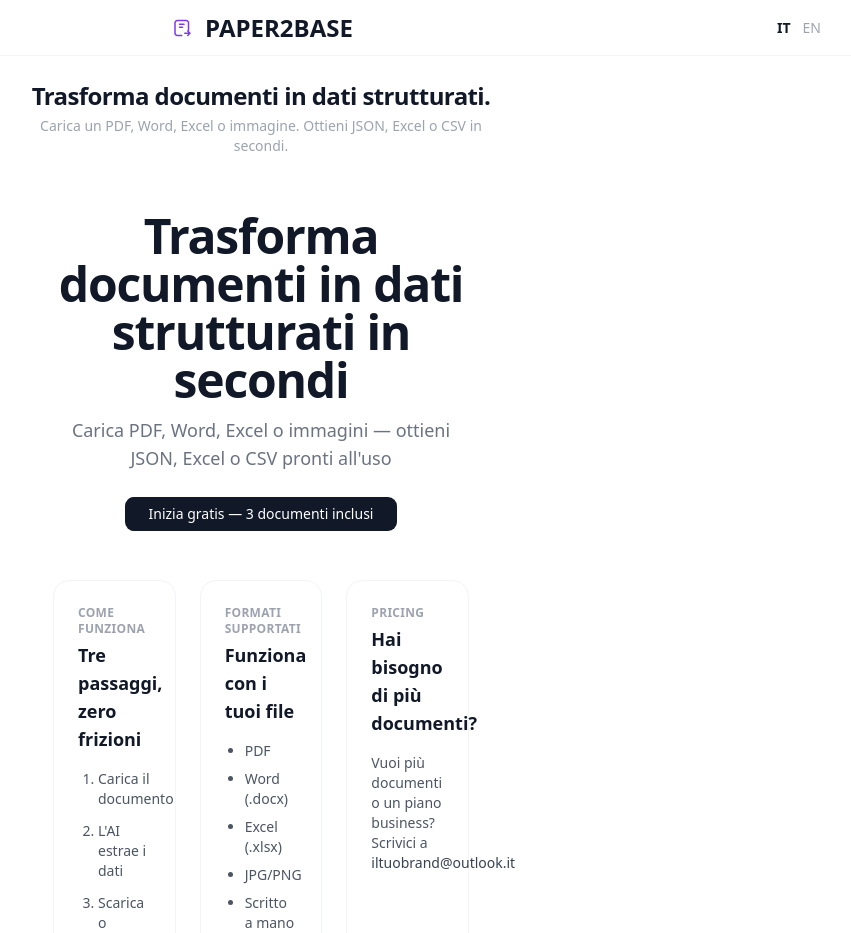
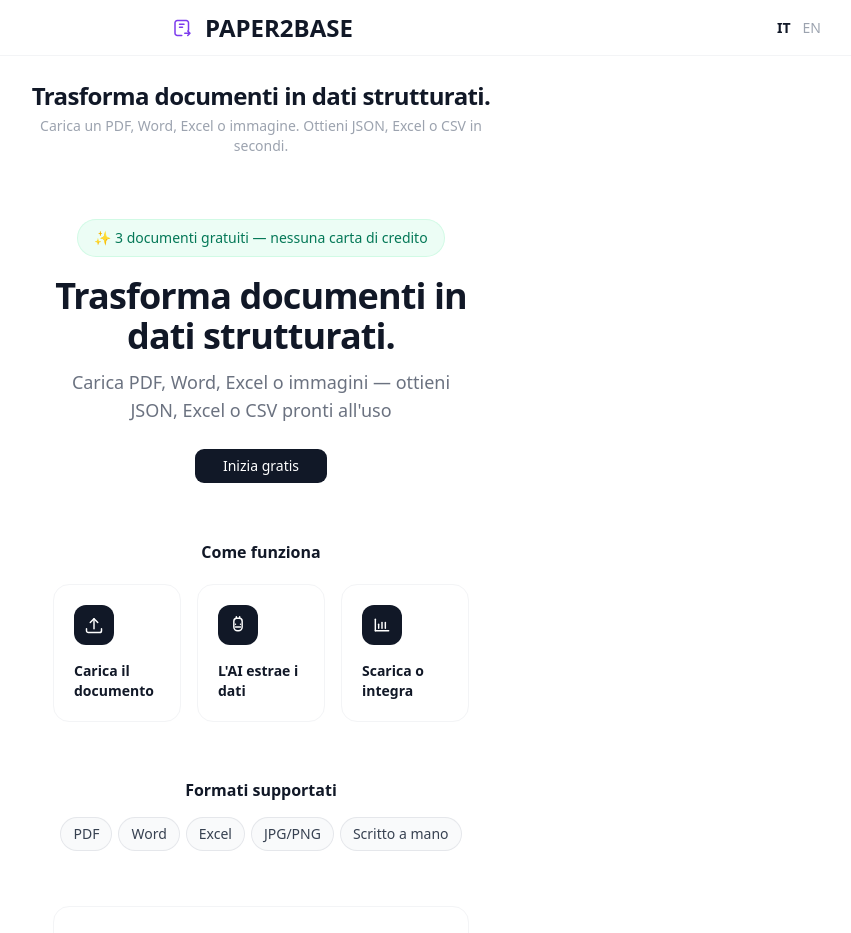
Before and after one commit to Morrix76/paper2base, a React (Vite) app in the folder frontend/: page / in a window 1280 px wide. Shown: the top 933 px of the page, without its empty margins (379-1230 px from the left). Built offline with nearby package versions, Linux system fonts and the light colour scheme.

Commit message:
redesign landing page

```diff
--- a/frontend/src/i18n/locales/en.ts
+++ b/frontend/src/i18n/locales/en.ts
@@ -124,30 +124,31 @@ export const en = {
   },
   landing: {
     hero: {
-      title: 'Turn documents into structured data in seconds',
+      badge: '✨ 3 free documents — no credit card',
+      title: 'Turn documents into structured data.',
       subtitle:
         'Upload PDF, Word, Excel, or images — get JSON, Excel, or CSV ready to use',
-      cta: 'Start free — 3 documents included',
+      cta: 'Start free',
     },
     howItWorks: {
       kicker: 'How it works',
-      title: 'Three steps, no friction',
+      title: 'How it works',
       step1: 'Upload the document',
       step2: 'AI extracts the data',
       step3: 'Download or integrate',
     },
     formats: {
       kicker: 'Supported formats',
-      title: 'Works with your files',
+      title: 'Supported formats',
       pdf: 'PDF',
-      word: 'Word (.docx)',
-      excel: 'Excel (.xlsx)',
+      word: 'Word',
+      excel: 'Excel',
       images: 'JPG/PNG',
       handwritten: 'Handwritten',
     },
     pricing: {
       kicker: 'Pricing',
-      title: 'Need more documents?',
+      title: 'Pricing',
       body: 'Want more documents or a business plan? Email us at',
     },
   },
--- a/frontend/src/i18n/locales/it.ts
+++ b/frontend/src/i18n/locales/it.ts
@@ -124,30 +124,31 @@ export const it = {
   },
   landing: {
     hero: {
-      title: 'Trasforma documenti in dati strutturati in secondi',
+      badge: '✨ 3 documenti gratuiti — nessuna carta di credito',
+      title: 'Trasforma documenti in dati strutturati.',
       subtitle:
         "Carica PDF, Word, Excel o immagini — ottieni JSON, Excel o CSV pronti all'uso",
-      cta: 'Inizia gratis — 3 documenti inclusi',
+      cta: 'Inizia gratis',
     },
     howItWorks: {
       kicker: 'Come funziona',
-      title: 'Tre passaggi, zero frizioni',
+      title: 'Come funziona',
       step1: 'Carica il documento',
       step2: "L'AI estrae i dati",
       step3: 'Scarica o integra',
     },
     formats: {
       kicker: 'Formati supportati',
-      title: 'Funziona con i tuoi file',
+      title: 'Formati supportati',
       pdf: 'PDF',
-      word: 'Word (.docx)',
-      excel: 'Excel (.xlsx)',
+      word: 'Word',
+      excel: 'Excel',
       images: 'JPG/PNG',
       handwritten: 'Scritto a mano',
     },
     pricing: {
       kicker: 'Pricing',
-      title: 'Hai bisogno di più documenti?',
+      title: 'Pricing',
       body: 'Vuoi più documenti o un piano business? Scrivici a',
     },
   },
--- a/frontend/src/pages/LandingPage.tsx
+++ b/frontend/src/pages/LandingPage.tsx
@@ -1,69 +1,141 @@
 import { useTranslation } from 'react-i18next'
 import { Button } from '@/components/ui/button'
+
+function UploadIcon({ className }: { className?: string }) {
+  return (
+    <svg
+      className={className}
+      xmlns="http://www.w3.org/2000/svg"
+      viewBox="0 0 24 24"
+      fill="none"
+      stroke="currentColor"
+      strokeWidth={1.75}
+      aria-hidden
+    >
+      <path strokeLinecap="round" strokeLinejoin="round" d="M3 16.5v2.25A2.25 2.25 0 005.25 21h13.5A2.25 2.25 0 0021 18.75V16.5" />
+      <path strokeLinecap="round" strokeLinejoin="round" d="M7.5 9L12 4.5 16.5 9" />
+      <path strokeLinecap="round" strokeLinejoin="round" d="M12 4.5V16.5" />
+    </svg>
+  )
+}
+
+function RobotIcon({ className }: { className?: string }) {
+  return (
+    <svg
+      className={className}
+      xmlns="http://www.w3.org/2000/svg"
+      viewBox="0 0 24 24"
+      fill="none"
+      stroke="currentColor"
+      strokeWidth={1.75}
+      aria-hidden
+    >
+      <path strokeLinecap="round" strokeLinejoin="round" d="M10 2v2m4-2v2" />
+      <path
+        strokeLinecap="round"
+        strokeLinejoin="round"
+        d="M7 7.5A3.5 3.5 0 0110.5 4h3A3.5 3.5 0 0117 7.5v7A4.5 4.5 0 0112.5 19h-1A4.5 4.5 0 017 14.5v-7z"
+      />
+      <path strokeLinecap="round" strokeLinejoin="round" d="M9 11h.01M15 11h.01" />
+      <path strokeLinecap="round" strokeLinejoin="round" d="M9 14.5h6" />
+    </svg>
+  )
+}
+
+function ChartIcon({ className }: { className?: string }) {
+  return (
+    <svg
+      className={className}
+      xmlns="http://www.w3.org/2000/svg"
+      viewBox="0 0 24 24"
+      fill="none"
+      stroke="currentColor"
+      strokeWidth={1.75}
+      aria-hidden
+    >
+      <path strokeLinecap="round" strokeLinejoin="round" d="M4 19V5" />
+      <path strokeLinecap="round" strokeLinejoin="round" d="M4 19h16" />
+      <path strokeLinecap="round" strokeLinejoin="round" d="M8 16v-5" />
+      <path strokeLinecap="round" strokeLinejoin="round" d="M12 16V9" />
+      <path strokeLinecap="round" strokeLinejoin="round" d="M16 16v-7" />
+    </svg>
+  )
+}
 
 export function LandingPage() {
   const { t } = useTranslation()
 
   return (
-    <main className="mx-auto w-full max-w-5xl px-6 py-10">
-      <section className="mx-auto max-w-3xl text-center">
-        <h1 className="text-4xl font-black tracking-tight text-gray-900 sm:text-5xl">
+    <main className="mx-auto max-w-3xl px-6 py-12 text-center">
+      <section>
+        <div className="mx-auto inline-flex items-center gap-2 rounded-full bg-emerald-50 px-4 py-2 text-sm font-medium text-emerald-700 ring-1 ring-emerald-100">
+          {t('landing.hero.badge')}
+        </div>
+        <h1 className="mt-5 text-4xl font-black tracking-tight text-gray-900">
           {t('landing.hero.title')}
         </h1>
-        <p className="mt-3 text-base text-gray-500 sm:text-lg">
-          {t('landing.hero.subtitle')}
-        </p>
+        <p className="mt-3 text-lg text-gray-500">{t('landing.hero.subtitle')}</p>
         <div className="mt-6 flex justify-center">
           <Button
             asChild
             size="lg"
-            className="rounded-lg bg-gray-900 px-6 py-3 text-white hover:bg-gray-700"
+            className="rounded-lg bg-gray-900 px-7 py-3 text-white hover:bg-gray-700"
           >
             <a href="/register">{t('landing.hero.cta')}</a>
           </Button>
         </div>
       </section>
 
-      <section className="mx-auto mt-12 grid max-w-5xl gap-6 sm:grid-cols-3">
-        <div className="rounded-2xl border border-gray-100 bg-white p-6 shadow-xs">
-          <p className="text-xs font-semibold uppercase tracking-wide text-gray-400">
-            {t('landing.howItWorks.kicker')}
-          </p>
-          <h2 className="mt-1 text-lg font-bold text-gray-900">
-            {t('landing.howItWorks.title')}
-          </h2>
-          <ol className="mt-4 list-decimal space-y-3 pl-5 text-sm text-gray-600">
-            <li>{t('landing.howItWorks.step1')}</li>
-            <li>{t('landing.howItWorks.step2')}</li>
-            <li>{t('landing.howItWorks.step3')}</li>
-          </ol>
+      <section className="mt-14">
+        <h2 className="text-base font-semibold text-gray-900">{t('landing.howItWorks.title')}</h2>
+        <div className="mt-5 grid gap-4 sm:grid-cols-3">
+          <div className="rounded-2xl border border-gray-100 bg-white p-5 text-left shadow-xs">
+            <div className="flex h-10 w-10 items-center justify-center rounded-xl bg-gray-900 text-white">
+              <UploadIcon className="h-5 w-5" />
+            </div>
+            <p className="mt-4 text-sm font-semibold text-gray-900">{t('landing.howItWorks.step1')}</p>
+          </div>
+          <div className="rounded-2xl border border-gray-100 bg-white p-5 text-left shadow-xs">
+            <div className="flex h-10 w-10 items-center justify-center rounded-xl bg-gray-900 text-white">
+              <RobotIcon className="h-5 w-5" />
+            </div>
+            <p className="mt-4 text-sm font-semibold text-gray-900">{t('landing.howItWorks.step2')}</p>
+          </div>
+          <div className="rounded-2xl border border-gray-100 bg-white p-5 text-left shadow-xs">
+            <div className="flex h-10 w-10 items-center justify-center rounded-xl bg-gray-900 text-white">
+              <ChartIcon className="h-5 w-5" />
+            </div>
+            <p className="mt-4 text-sm font-semibold text-gray-900">{t('landing.howItWorks.step3')}</p>
+          </div>
         </div>
+      </section>
 
-        <div className="rounded-2xl border border-gray-100 bg-white p-6 shadow-xs">
-          <p className="text-xs font-semibold uppercase tracking-wide text-gray-400">
-            {t('landing.formats.kicker')}
-          </p>
-          <h2 className="mt-1 text-lg font-bold text-gray-900">
-            {t('landing.formats.title')}
-          </h2>
-          <ul className="mt-4 list-disc space-y-2 pl-5 text-sm text-gray-600">
-            <li>{t('landing.formats.pdf')}</li>
-            <li>{t('landing.formats.word')}</li>
-            <li>{t('landing.formats.excel')}</li>
-            <li>{t('landing.formats.images')}</li>
-            <li>{t('landing.formats.handwritten')}</li>
-          </ul>
+      <section className="mt-14">
+        <h2 className="text-base font-semibold text-gray-900">{t('landing.formats.title')}</h2>
+        <div className="mt-4 flex flex-wrap justify-center gap-2">
+          {[
+            t('landing.formats.pdf'),
+            t('landing.formats.word'),
+            t('landing.formats.excel'),
+            t('landing.formats.images'),
+            t('landing.formats.handwritten'),
+          ].map((label) => (
+            <span
+              key={label}
+              className="rounded-full bg-gray-50 px-3 py-1.5 text-sm font-medium text-gray-700 ring-1 ring-gray-200"
+            >
+              {label}
+            </span>
+          ))}
         </div>
+      </section>
 
-        <div className="rounded-2xl border border-gray-100 bg-white p-6 shadow-xs">
-          <p className="text-xs font-semibold uppercase tracking-wide text-gray-400">
-            {t('landing.pricing.kicker')}
-          </p>
-          <h2 className="mt-1 text-lg font-bold text-gray-900">{t('landing.pricing.title')}</h2>
-          <p className="mt-4 text-sm text-gray-600">
+      <section className="mt-14">
+        <div className="mx-auto rounded-2xl border border-gray-100 bg-white p-6 text-center shadow-xs">
+          <p className="text-sm text-gray-700">
             {t('landing.pricing.body')}{' '}
             <a
-              className="font-medium text-gray-700 underline-offset-2 hover:text-gray-900 hover:underline"
+              className="font-semibold text-gray-900 underline-offset-2 hover:underline"
               href="mailto:iltuobrand@outlook.it"
             >
               iltuobrand@outlook.it
```
